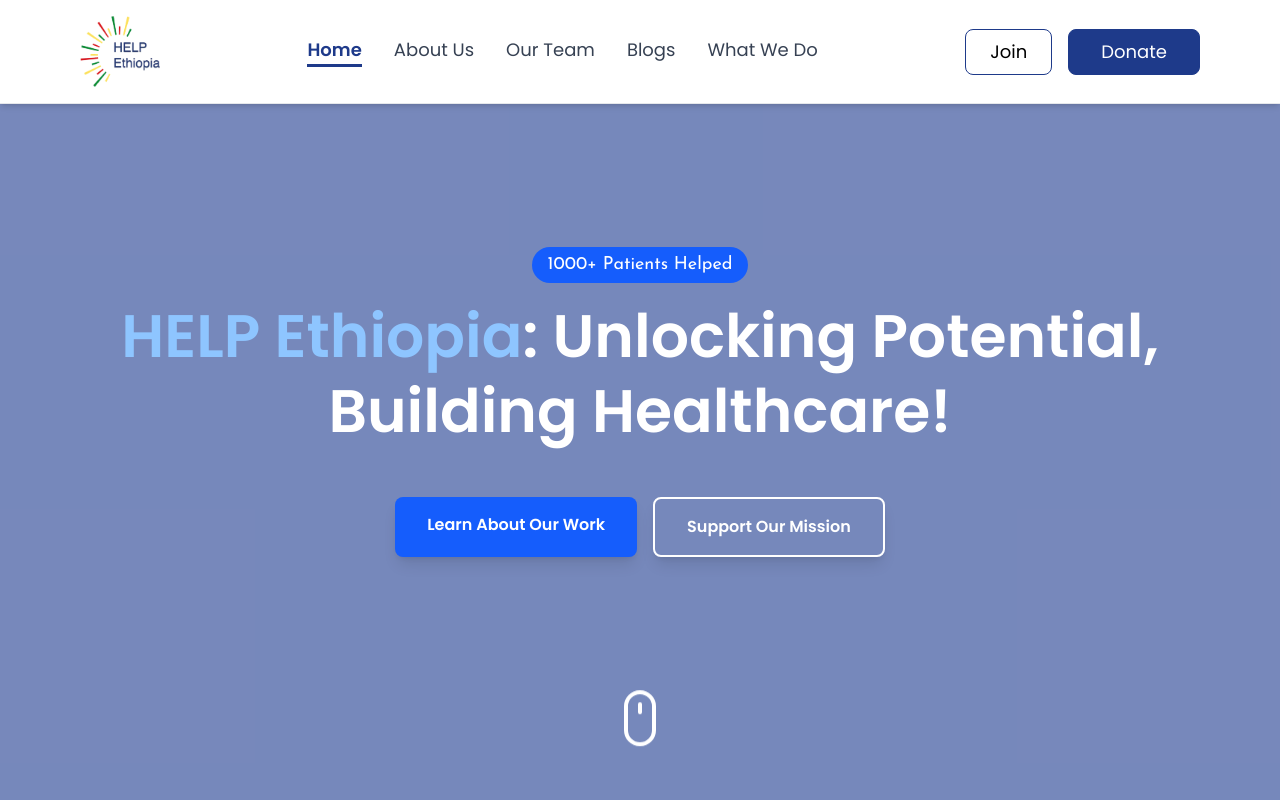
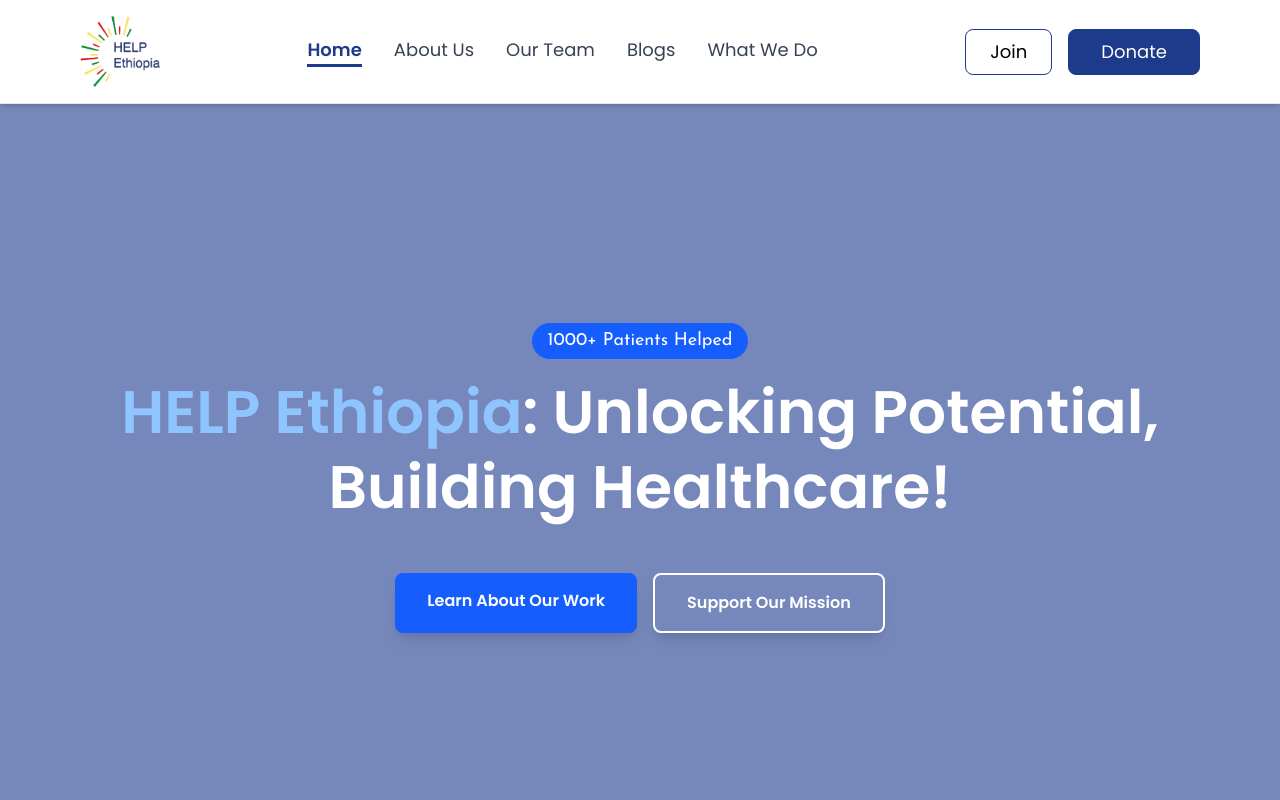
Before and after one commit to dagimgetaw/Help-Ethiopia-Website, a React (Vite) app in the folder frontend/: page / in a window 1280 px wide. Shown: the top 800 px of the page. Built offline with nearby package versions, Linux system fonts and the light colour scheme.

Commit message:
style: change the screen height

```diff
--- a/frontend/src/Components/Home/Home.jsx
+++ b/frontend/src/Components/Home/Home.jsx
@@ -3,7 +3,7 @@ import { Link } from "react-router-dom";
 
 export default function Home() {
   return (
-    <div className="relative h-screen flex items-center justify-center overflow-hidden bg-blue-900/60">
+    <div className="relative py-80 flex items-center justify-center overflow-hidden bg-blue-900/60">
       <div className="relative z-3 text-center px-6 max-w-6xl mx-auto">
         <motion.div
           initial={{ opacity: 0, y: 20 }}
@@ -39,7 +39,7 @@ export default function Home() {
             className="flex flex-col sm:flex-row justify-center gap-4 mt-12 font-text"
           >
             <Link
-              to="/about"
+              to="/about-us"
               className="px-8 py-4 bg-blue-600 hover:bg-blue-700 text-white font-semibold rounded-lg shadow-lg transition-all duration-300 transform hover:scale-105"
             >
               Learn About Our Work
```
